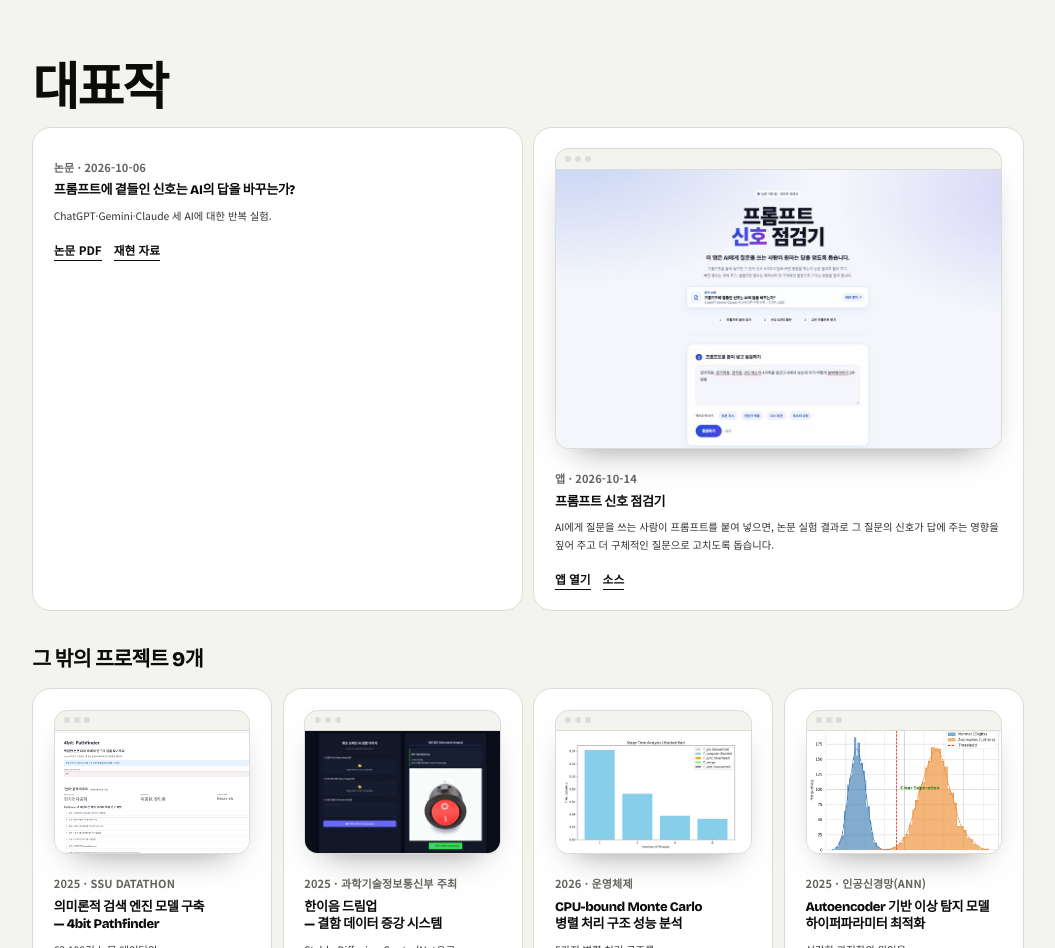
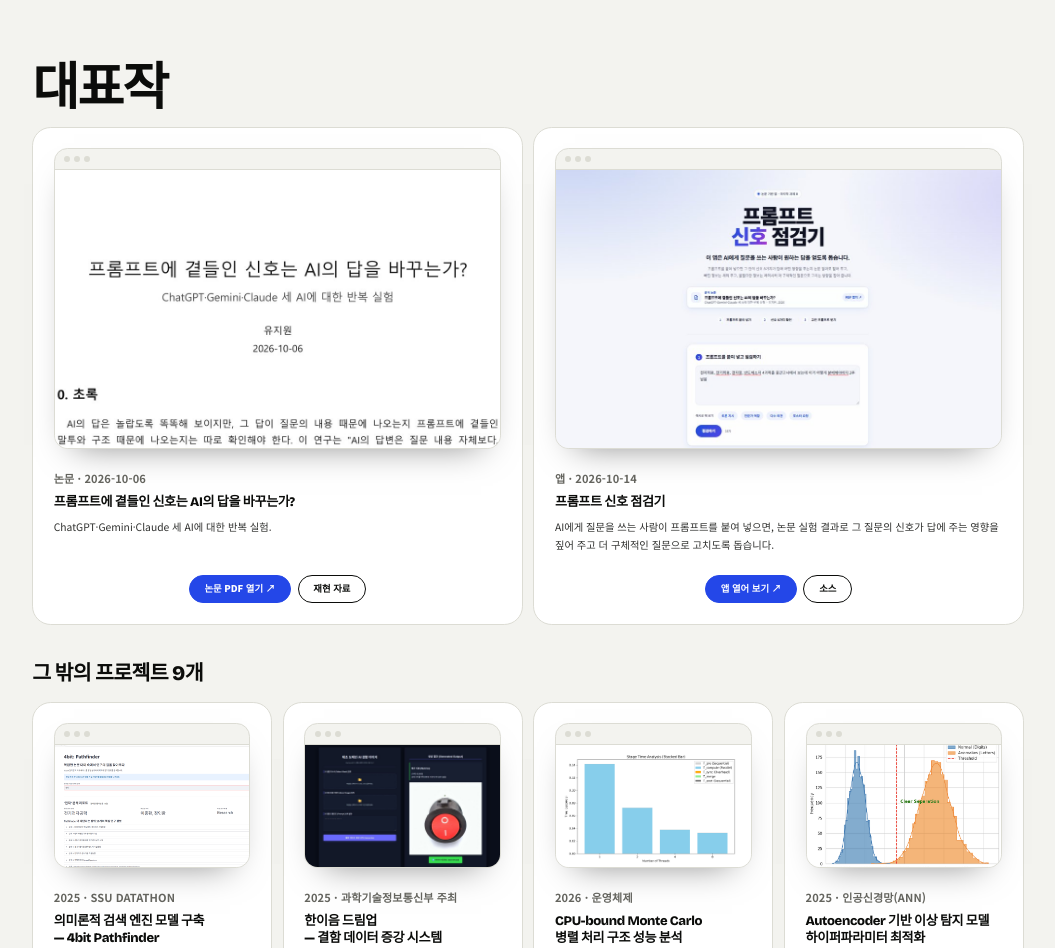
Before and after one commit to gamedh823-cmd/T12, a plain HTML site: page index.html in a window 1280 px wide. Shown: the part 2360-3308 px from the top of the page, without its empty margins (112-1167 px from the left). Drawn offline with nearby package versions, Linux system fonts and the light colour scheme.

Commit message:
대표작: 논문 썸네일 추가, 바로가기를 가운데 정렬 버튼으로

```diff
--- a/index.html
+++ b/index.html
@@ -91,10 +91,10 @@
     <div class="kick">03</div>
     <h2 class="t">대표작</h2>
     <div class="work">
-      <article class="wc"><div class="pmeta">논문 · 2026-10-06</div><h3>프롬프트에 곁들인 신호는 AI의 답을 바꾸는가?</h3><p>ChatGPT·Gemini·Claude 세 AI에 대한 반복 실험.</p>
-        <div class="plinks"><a href="https://gamedh823-cmd.github.io/T10/paper.pdf" target="_blank" rel="noopener">논문 PDF</a><a href="https://github.com/gamedh823-cmd/T10" target="_blank" rel="noopener">재현 자료</a></div></article>
+      <article class="wc"><div class="shot"><div class="dev"><div class="dev-bar"><i></i><i></i><i></i></div><img src="./assets/paper-thumb.jpg" alt="논문 첫 장: 프롬프트에 곁들인 신호는 AI의 답을 바꾸는가? 제목과 초록" loading="lazy"></div></div><div class="pmeta">논문 · 2026-10-06</div><h3>프롬프트에 곁들인 신호는 AI의 답을 바꾸는가?</h3><p>ChatGPT·Gemini·Claude 세 AI에 대한 반복 실험.</p>
+        <div class="wbtns"><a class="main" href="https://gamedh823-cmd.github.io/T10/paper.pdf" target="_blank" rel="noopener">논문 PDF 열기 ↗</a><a href="https://github.com/gamedh823-cmd/T10" target="_blank" rel="noopener">재현 자료</a></div></article>
       <article class="wc"><div class="shot"><div class="dev"><div class="dev-bar"><i></i><i></i><i></i></div><img src="./assets/prompt-signal-app.jpg" alt="프롬프트 신호 점검기 첫 화면: 논문 제목, 한 문장 설명, 프롬프트 입력칸" loading="lazy"></div></div><div class="pmeta">앱 · 2026-10-14</div><h3>프롬프트 신호 점검기</h3><p>AI에게 질문을 쓰는 사람이 프롬프트를 붙여 넣으면, 논문 실험 결과로 그 질문의 신호가 답에 주는 영향을 짚어 주고 더 구체적인 질문으로 고치도록 돕습니다.</p>
-        <div class="plinks"><a href="https://gamedh823-cmd.github.io/T13/" target="_blank" rel="noopener">앱 열기</a><a href="https://github.com/gamedh823-cmd/T13" target="_blank" rel="noopener">소스</a></div></article>
+        <div class="wbtns"><a class="main" href="https://gamedh823-cmd.github.io/T13/" target="_blank" rel="noopener">앱 열어 보기 ↗</a><a href="https://github.com/gamedh823-cmd/T13" target="_blank" rel="noopener">소스</a></div></article>
 
     </div>
     <h3 class="sub2">그 밖의 프로젝트 9개</h3>
--- a/style.css
+++ b/style.css
@@ -443,3 +443,10 @@ body{word-break:keep-all;overflow-wrap:break-word}
 @media(min-width:900px){
   dialog.sheet .sh{zoom:1.4925;width:min(1620px,calc(100vw - 24px));max-height:min(94vh,1500px)}
 }
+
+/* 대표작 바로가기 버튼: 가운데 정렬, 눈에 띄는 버튼형 */
+.wc .wbtns{display:flex;flex-wrap:wrap;justify-content:center;gap:10px;margin-top:auto;padding-top:22px;position:relative;z-index:2}
+.wc .wbtns a{font-family:var(--kr);font-size:14px;font-weight:800;line-height:1;padding:13px 22px;border-radius:99px;border:1.5px solid var(--fg);color:var(--fg);background:transparent;transition:transform .1s,background .15s}
+.wc .wbtns a.main{background:var(--lime);border-color:var(--lime);color:var(--on-lime)}
+.wc .wbtns a:hover{transform:translateY(-1px);color:inherit}
+.wc .wbtns a.main:hover{filter:brightness(1.08);color:var(--on-lime)}
```
Also changed, not shown: assets/paper-thumb.jpg (added).
